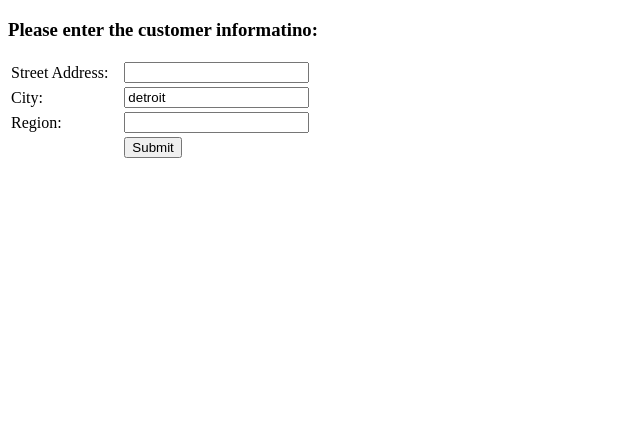
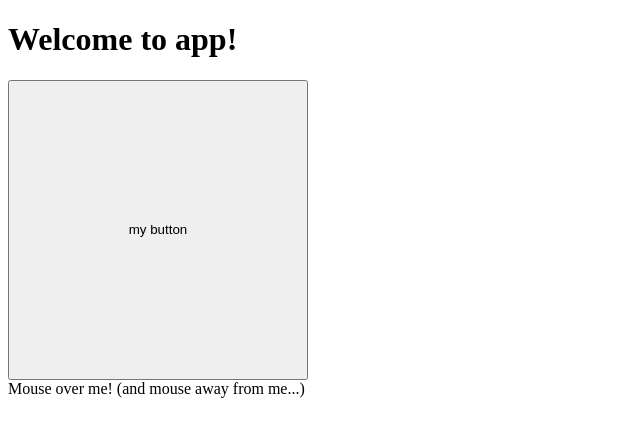
Before and after one commit to simonsimon9/HW10_Angular_AJAX, an Angular app: page / in a window 1280 px wide. Shown: the top 436 px of the page, without its empty margins (0-640 px from the left). Built offline with nearby package versions, Linux system fonts and the light colour scheme.

Commit message:
Events: Mouse enter

```diff
--- /dev/null
+++ b/src/app/app.component.css
@@ -0,0 +1,4 @@
+input{
+    height: 300px;
+    width: 300px;
+}
--- a/src/app/app.component.html
+++ b/src/app/app.component.html
@@ -0,0 +1,8 @@
+<h1>
+    Welcome to {{title}}!
+    </h1>
+    <input type="submit" value="my button" (mouseenter)="myMouseEnter()">
+    <div ng-mouseleave="count = count + 1" ng-init="count=0">Mouse over me!
+        (and mouse away from me...)</div>
+
+     <div>{{mouseLog}}</div>
--- a/src/app/app.component.ts
+++ b/src/app/app.component.ts
@@ -1,28 +1,14 @@
 import { Component } from '@angular/core';
-// This component consumes the re-usable service.
 @Component({
 selector: 'app-root',
-template: `
-<h3>Please enter the customer informatino:</h3>
-  <child [callParent]="parentFuncRef"  [city]="op"></child>
-{{dataFromChild}}
-`
+templateUrl: './app.component.html',
+styleUrls: ['./app.component.css']
 })
 export class AppComponent {
-    op ='detroit'
-    parentFuncRef!: Function;
-    operations!: Array<any>;
-    dataFromChild!: string;
-// This function is called by the Angular framework after
-// the constructor executes.
-public ngOnInit() {
-    this.parentFuncRef = this.myCallBackFunction.bind(this);
-}
-// This function can be called by child.
-public myCallBackFunction(streetAddress:any, city:any, region: any) {
-  this.dataFromChild =
-  "Street Address: " + streetAddress + " " +
-  "City: " + city + " " +
-  "Region: " + region;
+  title = 'app';
+  mouseLog = "";
+  myMouseEnter() {
+  console.log("Mouse entered!")
+  this.mouseLog+= "entered!"
 }
 }
```
